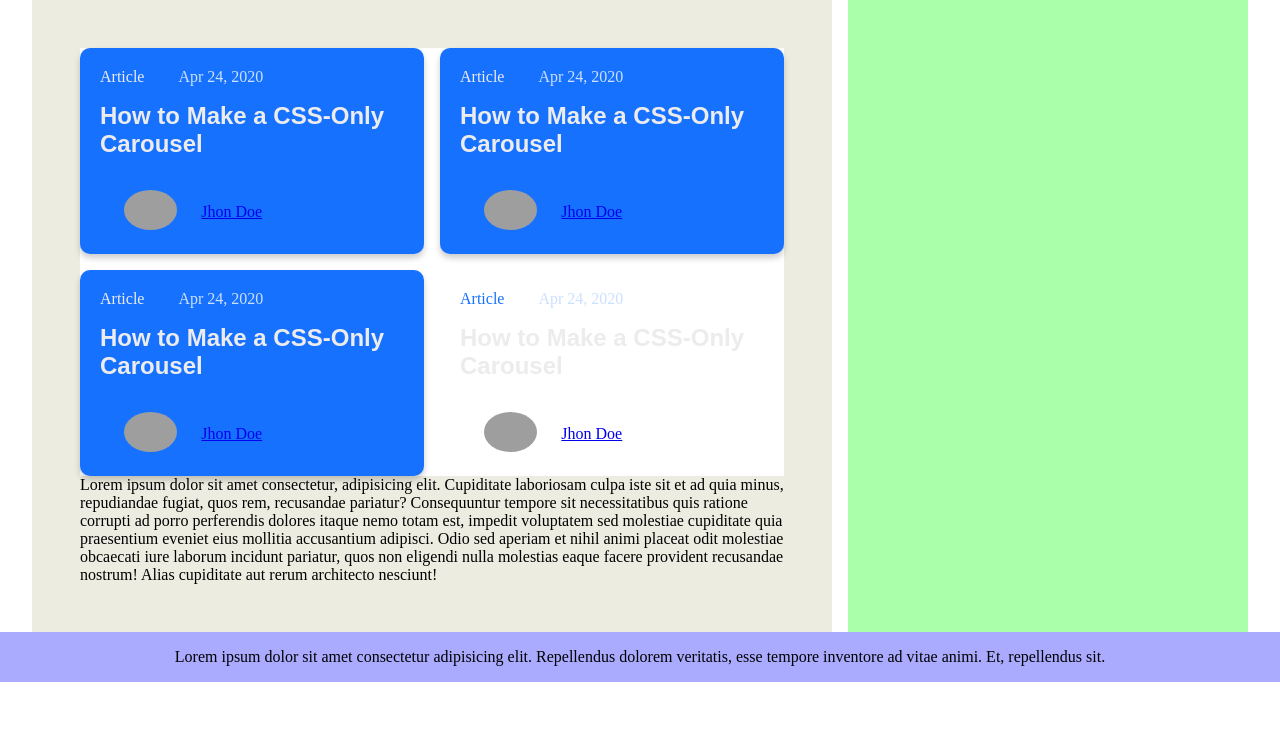
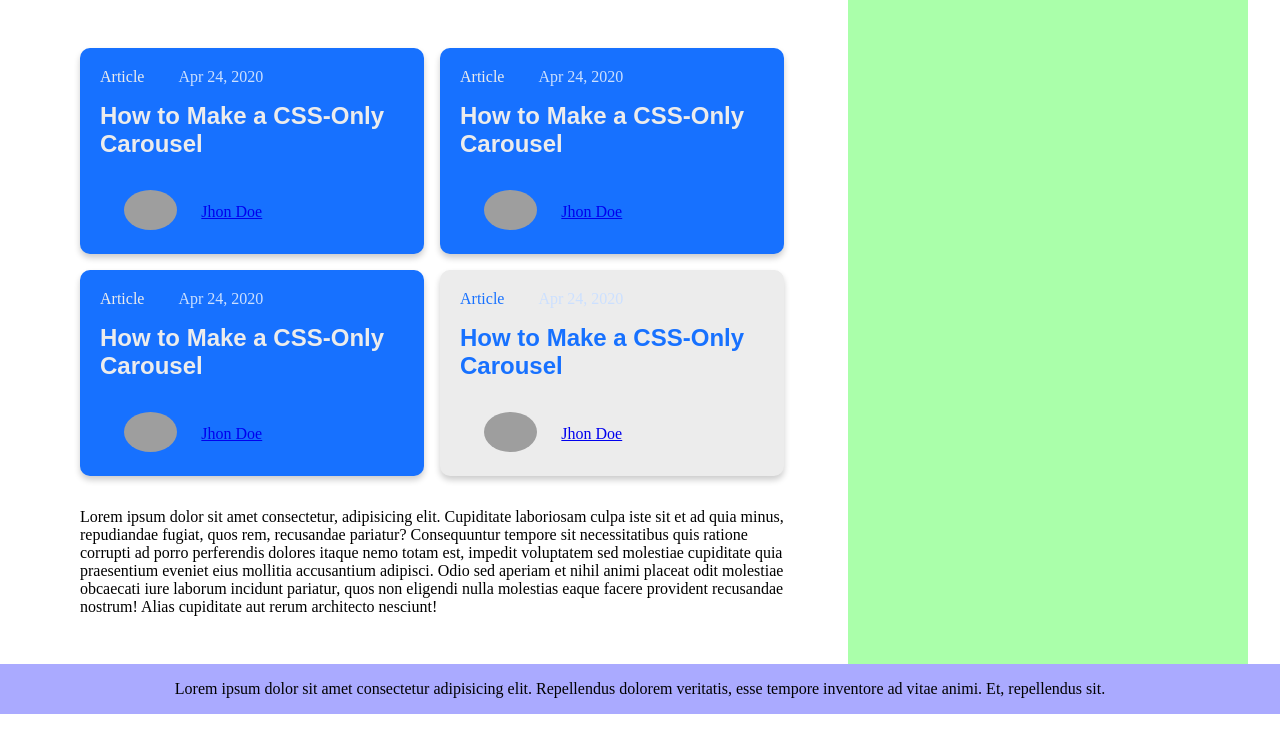
Before and after one commit to Pasqat/Margel-blog, a Python web app: template templates/index.html in a window 1280 px wide. Shown: the part 50-800 px from the top of the page. Run offline with Jinja, Linux system fonts and the light colour scheme; the template is opened without the code that fills it, so the values that code supplies are empty; grey boxes are pictures that could not be loaded.

Commit message:
Aggiungo top-news

```diff
--- a/static/css/style.css
+++ b/static/css/style.css
@@ -15,7 +15,6 @@
 }
 
 .container {
-  height: ;
   padding: 0 2rem;
 }
 
@@ -28,7 +27,7 @@
 
 .main {
   padding: 3rem;
-  background: #ecece0;
+  background: #fff;
 }
 
 .top-news-container {
@@ -36,7 +35,7 @@
   grid-template-columns: repeat(auto-fit, minmax(min(20rem, 100%), 1fr));
   grid-template-rows: minmax(4rem, auto);
   gap: 1rem;
-
+  padding-bottom: 2rem;
   background: #fff;
 }
 
@@ -55,11 +54,10 @@
 
 .top-news-container .top-news:last-child {
   color: #1771ff;
-  background: #fff;
-  box-shadow: none;
+  background: #ececec;
 }
 
-.top-news-container .top-news:last-child h2 a {
+.top-news-container .top-news:last-child .top-news-title h2 a {
   color: #1771ff;
 }
 
```
